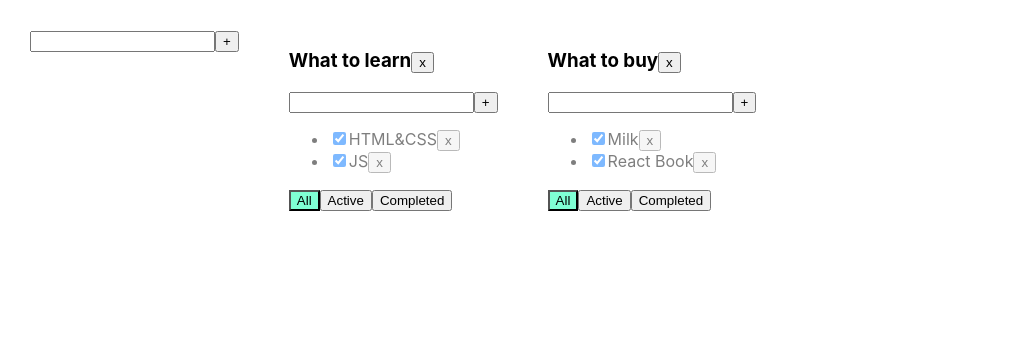
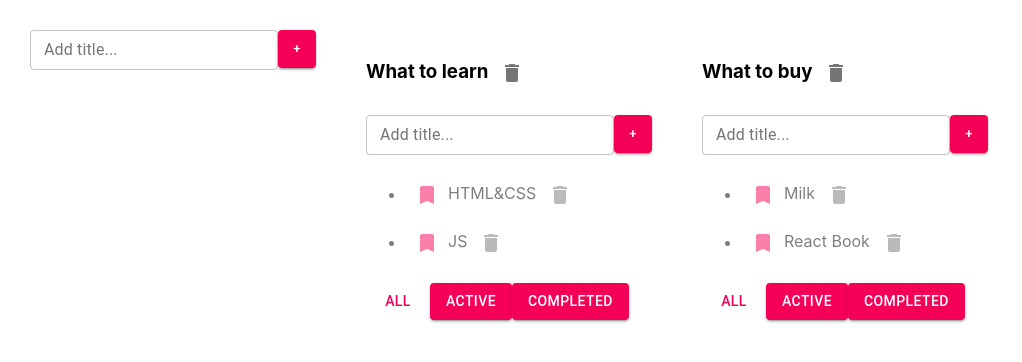
Before and after one commit to aliaksandr-batskalevich/3-react-toDoList, a React (Create React App) app: page / in a window 1280 px wide. Shown: the top 362 px of the page, without its empty margins (0-1022 px from the left). Built offline with nearby package versions, Linux system fonts and the light colour scheme.

Commit message:
files of 7th week (material UI)

```diff
--- /dev/null
+++ b/src/AddItemForm.tsx
@@ -0,0 +1,61 @@
+import React, {ChangeEvent, KeyboardEvent, useState} from 'react';
+import {Button, TextField} from "@material-ui/core";
+
+type AddItemFormPropsType = {
+    addItem: (title: string) => void
+}
+
+export function AddItemForm(props: AddItemFormPropsType) {
+
+    let [title, setTitle] = useState("");
+    let [error, setError] = useState<string | null>(null);
+
+    const addItem = () => {
+        if (title.trim() !== "") {
+            props.addItem(title);
+            setTitle("");
+        } else {
+            setError("Title is required");
+        }
+    };
+    const onChangeHandler = (e: ChangeEvent<HTMLInputElement>) => {
+        setTitle(e.currentTarget.value)
+    };
+    const onKeyPressHandler = (e: KeyboardEvent<HTMLInputElement>) => {
+        setError(null);
+        if (e.charCode === 13) {
+            addItem();
+        }
+    };
+
+    const styleForButton = {
+        maxWidth: '38px',
+        minWidth: '38px',
+        maxHeight: '38px',
+        minHeight: '38px',
+    }
+
+    return <div>
+        <TextField
+            id="outlined-basic"
+            size={'small'}
+            label={error ? error : 'Add title...'}
+            variant="outlined"
+            error={!!error}
+
+            value={title}
+            onChange={onChangeHandler}
+            onKeyPress={onKeyPressHandler}
+        />
+
+        <Button
+            variant="contained"
+            size={'small'}
+            style={styleForButton}
+            color={"secondary"}
+            onClick={addItem}
+        >
+            +
+        </Button>
+    </div>
+}
--- a/src/App.tsx
+++ b/src/App.tsx
@@ -2,7 +2,7 @@
 import './App.css';
 import {TaskType, Todolist} from './Todolist';
 import {v1} from 'uuid';
-import {AddItemForm} from "./components/AddItemForm";
+import {AddItemForm} from './AddItemForm';
 
 export type FilterValuesType = "all" | "active" | "completed";
 type TodolistType = {
@@ -17,6 +17,82 @@
 
 
 function App() {
+    function removeTask(id: string, todolistId: string) {
+        //достанем нужный массив по todolistId:
+        let todolistTasks = tasks[todolistId];
+        // перезапишем в этом объекте массив для нужного тудулиста отфилтрованным массивом:
+        tasks[todolistId] = todolistTasks.filter(t => t.id != id);
+        // засетаем в стейт копию объекта, чтобы React отреагировал перерисовкой
+        setTasks({...tasks});
+    };
+    function addTask(title: string, todolistId: string) {
+        let task = {id: v1(), title: title, isDone: false};
+        //достанем нужный массив по todolistId:
+        let todolistTasks = tasks[todolistId];
+        // перезапишем в этом объекте массив для нужного тудулиста копией, добавив в начало новую таску:
+        tasks[todolistId] = [task, ...todolistTasks];
+        // засетаем в стейт копию объекта, чтобы React отреагировал перерисовкой
+        setTasks({...tasks});
+    };
+    function changeFilter(value: FilterValuesType, todolistId: string) {
+        let todolist = todolists.find(tl => tl.id === todolistId);
+        if (todolist) {
+            todolist.filter = value;
+            setTodolists([...todolists])
+        }
+    };
+    function changeStatus(id: string, isDone: boolean, todolistId: string) {
+        //достанем нужный массив по todolistId:
+        let todolistTasks = tasks[todolistId];
+        // найдём нужную таску:
+        let task = todolistTasks.find(t => t.id === id);
+        //изменим таску, если она нашлась
+        if (task) {
+            task.isDone = isDone;
+            // засетаем в стейт копию объекта, чтобы React отреагировал перерисовкой
+            setTasks({...tasks});
+        }
+    };
+    function changeTaskTitle(id: string, newTitle: string, todolistId: string) {
+        //достанем нужный массив по todolistId:
+        let todolistTasks = tasks[todolistId];
+        // найдём нужную таску:
+        let task = todolistTasks.find(t => t.id === id);
+        //изменим таску, если она нашлась
+        if (task) {
+            task.title = newTitle;
+            // засетаем в стейт копию объекта, чтобы React отреагировал перерисовкой
+            setTasks({...tasks});
+        }
+    };
+    function removeTodolist(id: string) {
+        // засунем в стейт список тудулистов, id которых не равны тому, который нужно выкинуть
+        setTodolists(todolists.filter(tl => tl.id != id));
+        // удалим таски для этого тудулиста из второго стейта, где мы храним отдельно таски
+        delete tasks[id]; // удаляем св-во из объекта... значением которого являлся массив тасок
+        // засетаем в стейт копию объекта, чтобы React отреагировал перерисовкой
+        setTasks({...tasks});
+    };
+    function changeTodolistTitle(id: string, title: string) {
+        // найдём нужный todolist
+        const todolist = todolists.find(tl => tl.id === id);
+        if (todolist) {
+            // если нашёлся - изменим ему заголовок
+            todolist.title = title;
+            setTodolists([...todolists]);
+        }
+
+    };
+    function addTodolist(title: string) {
+        let newTodolistId = v1();
+        let newTodolist: TodolistType = {id: newTodolistId, title: title, filter: 'all'};
+        setTodolists([newTodolist, ...todolists]);
+        setTasks({
+            ...tasks,
+            [newTodolistId]: []
+        })
+    };
+
     let todolistId1 = v1();
     let todolistId2 = v1();
 
@@ -24,7 +100,6 @@
         {id: todolistId1, title: "What to learn", filter: "all"},
         {id: todolistId2, title: "What to buy", filter: "all"}
     ]);
-
     let [tasks, setTasks] = useState<TasksStateType>({
         [todolistId1]: [
             {id: v1(), title: "HTML&CSS", isDone: true},
@@ -36,73 +111,11 @@
         ]
     });
 
-
-    function removeTask(id: string, todolistId: string) {
-        //достанем нужный массив по todolistId:
-        let todolistTasks = tasks[todolistId];
-        // перезапишем в этом объекте массив для нужного тудулиста отфилтрованным массивом:
-        tasks[todolistId] = todolistTasks.filter(t => t.id != id);
-        // засетаем в стейт копию объекта, чтобы React отреагировал перерисовкой
-        setTasks({...tasks});
-    }
-
-    function addTask(title: string, todolistId: string) {
-        let task = {id: v1(), title: title, isDone: false};
-        //достанем нужный массив по todolistId:
-        let todolistTasks = tasks[todolistId];
-        // перезапишем в этом объекте массив для нужного тудулиста копией, добавив в начало новую таску:
-        tasks[todolistId] = [task, ...todolistTasks];
-        // засетаем в стейт копию объекта, чтобы React отреагировал перерисовкой
-        setTasks({...tasks});
-    }
-
-    function changeStatus(id: string, isDone: boolean, todolistId: string) {
-        //достанем нужный массив по todolistId:
-        let todolistTasks = tasks[todolistId];
-        // найдём нужную таску:
-        let task = todolistTasks.find(t => t.id === id);
-        //изменим таску, если она нашлась
-        if (task) {
-            task.isDone = isDone;
-            // засетаем в стейт копию объекта, чтобы React отреагировал перерисовкой
-            setTasks({...tasks});
-        }
-    }
-
-    function changeFilter(value: FilterValuesType, todolistId: string) {
-        let todolist = todolists.find(tl => tl.id === todolistId);
-        if (todolist) {
-            todolist.filter = value;
-            setTodolists([...todolists])
-        }
-    }
-
-    function removeTodolist(id: string) {
-        // засунем в стейт список тудулистов, id которых не равны тому, который нужно выкинуть
-        setTodolists(todolists.filter(tl => tl.id != id));
-        // удалим таски для этого тудулиста из второго стейта, где мы храним отдельно таски
-        delete tasks[id]; // удаляем св-во из объекта... значением которого являлся массив тасок
-        // засетаем в стейт копию объекта, чтобы React отреагировал перерисовкой
-        setTasks({...tasks});
-    }
-
-    const addTodoList = (title: string) => {
-        const newTodolistId = v1();
-        setTodolists([{id: newTodolistId, title: title, filter: "all"}, ...todolists]);
-        setTasks({...tasks, [newTodolistId]: []})
-    };
-
-    const editCallBackTaskHandler = (todoListId: string, taskId: string, data: string) => {
-        setTasks({...tasks, [todoListId]: tasks[todoListId].map(el => el.id === taskId ? {...el, title: data} : el)});
-    };
-
-    const editTodoListTitleHandler = (todoListId: string, newTitle: string) => {
-       setTodolists(todolists.map(el => el.id === todoListId ? {...el, title: newTitle} : el));
-    }
-
     return (
         <div className="App">
-            <AddItemForm callBack={addTodoList}/>
+
+            <AddItemForm addItem={addTodolist} />
+
             {
                 todolists.map(tl => {
                     let allTodolistTasks = tasks[tl.id];
@@ -126,8 +139,8 @@
                         changeTaskStatus={changeStatus}
                         filter={tl.filter}
                         removeTodolist={removeTodolist}
-                        editCallBackTask={editCallBackTaskHandler}
-                        editTodoListTitleHandler={editTodoListTitleHandler}
+                        changeTaskTitle={changeTaskTitle}
+                        changeTodolistTitle={changeTodolistTitle}
                     />
                 })
             }
--- /dev/null
+++ b/src/EditableSpan.tsx
@@ -0,0 +1,27 @@
+import React, {ChangeEvent, useState} from 'react';
+
+type EditableSpanPropsType = {
+    value: string
+    onChange: (newValue: string) => void
+}
+
+export function EditableSpan(props: EditableSpanPropsType) {
+    let [editMode, setEditMode] = useState(false);
+    let [title, setTitle] = useState(props.value);
+
+    const activateEditMode = () => {
+        setEditMode(true);
+        setTitle(props.value);
+    }
+    const activateViewMode = () => {
+        setEditMode(false);
+        props.onChange(title);
+    }
+    const changeTitle = (e: ChangeEvent<HTMLInputElement>) => {
+        setTitle(e.currentTarget.value)
+    }
+
+    return editMode
+        ? <input value={title} onChange={changeTitle} autoFocus onBlur={activateViewMode}/>
+        : <span onDoubleClick={activateEditMode}>{props.value}</span>
+}
--- a/src/Todolist.tsx
+++ b/src/Todolist.tsx
@@ -1,7 +1,9 @@
-import React, {ChangeEvent, useState, KeyboardEvent} from 'react';
+import React, {ChangeEvent} from 'react';
 import {FilterValuesType} from './App';
-import {AddItemForm} from "./components/AddItemForm";
-import {EditableSpan} from "./components/EditableSpan";
+import {AddItemForm} from './AddItemForm';
+import {EditableSpan} from './EditableSpan';
+import {Button, Checkbox, IconButton} from "@material-ui/core";
+import {Bookmark, BookmarkBorder, Delete} from "@material-ui/icons";
 
 export type TaskType = {
     id: string
@@ -18,37 +20,35 @@
     addTask: (title: string, todolistId: string) => void
     changeTaskStatus: (id: string, isDone: boolean, todolistId: string) => void
     removeTodolist: (id: string) => void
+    changeTodolistTitle: (id: string, newTitle: string) => void
     filter: FilterValuesType
-    editCallBackTask: (todoListId: string, taskId: string, data: string) => void
-    editTodoListTitleHandler: (todoListId: string, newTitle: string) => void
+    changeTaskTitle: (taskId: string, newTitle: string, todolistId: string) => void
 }
 
 export function Todolist(props: PropsType) {
-
-    const removeTodolist = () => props.removeTodolist(props.id);
-
-    const addTaskHandler = (title: string) => {
+    const addTask = (title: string) => {
         props.addTask(title, props.id);
-    }
-
+    };
+    const removeTodolist = () => {
+        props.removeTodolist(props.id);
+    };
+    const changeTodolistTitle = (title: string) => {
+        props.changeTodolistTitle(props.id, title);
+    };
     const onAllClickHandler = () => props.changeFilter("all", props.id);
     const onActiveClickHandler = () => props.changeFilter("active", props.id);
     const onCompletedClickHandler = () => props.changeFilter("completed", props.id);
 
-    const editCallBackTaskHandler = (taskId: string, data: string) => {
-        props.editCallBackTask(props.id, taskId, data);
-    }
+    return <div>
 
-    const editTodoListTitleHandler = (todoListId: string, newTitle: string) => {
-        props.editTodoListTitleHandler(todoListId, newTitle);
-    }
+        <h3>
+            <EditableSpan value={props.title} onChange={changeTodolistTitle} />
+            <IconButton aria-label="delete" onClick={removeTodolist}>
+                <Delete />
+            </IconButton>
+        </h3>
 
-    return <div>
-        <h3>
-            <EditableSpan universalId={props.id} title={props.title} editCallBackTask={editTodoListTitleHandler}/>
-            <button onClick={removeTodolist}>x</button>
-        </h3>
-        <AddItemForm callBack={addTaskHandler} />
+        <AddItemForm addItem={addTask}/>
         <ul>
             {
                 props.tasks.map(t => {
@@ -57,25 +57,33 @@
                         let newIsDoneValue = e.currentTarget.checked;
                         props.changeTaskStatus(t.id, newIsDoneValue, props.id);
                     }
+                    const onTitleChangeHandler = (newValue: string) => {
+                        props.changeTaskTitle(t.id, newValue, props.id);
+                    }
+
 
                     return <li key={t.id} className={t.isDone ? "is-done" : ""}>
-                        <input type="checkbox" onChange={onChangeHandler} checked={t.isDone}/>
-                        <EditableSpan universalId={t.id} title={t.title} editCallBackTask={editCallBackTaskHandler}/>
-                        <button onClick={onClickHandler}>x</button>
+                        <Checkbox
+                            icon={<BookmarkBorder />}
+                            checkedIcon={<Bookmark />}
+
+                            checked={t.isDone}
+                            onChange={onChangeHandler}
+                        />
+                        <EditableSpan value={t.title} onChange={onTitleChangeHandler} />
+                        <IconButton aria-label="delete" onClick={onClickHandler}>
+                            <Delete />
+                        </IconButton>
                     </li>
                 })
             }
         </ul>
         <div>
-            <button className={props.filter === 'all' ? "active-filter" : ""}
-                    onClick={onAllClickHandler}>All
-            </button>
-            <button className={props.filter === 'active' ? "active-filter" : ""}
-                    onClick={onActiveClickHandler}>Active
-            </button>
-            <button className={props.filter === 'completed' ? "active-filter" : ""}
-                    onClick={onCompletedClickHandler}>Completed
-            </button>
+            <Button variant={props.filter !== 'all' ? "contained" : 'text'} onClick={onAllClickHandler} color={'secondary'}>All</Button>
+
+            <Button variant={props.filter !== 'active' ? "contained" : 'text'} onClick={onActiveClickHandler} color={'secondary'}>Active</Button>
+
+            <Button variant={props.filter !== 'completed' ? "contained" : 'text'} onClick={onCompletedClickHandler} color={'secondary'}>Completed</Button>
         </div>
     </div>
 }
--- a/src/components/AddItemForm.tsx
+++ /dev/null
@@ -1,46 +0,0 @@
-import React, {ChangeEvent, KeyboardEvent, useState} from "react";
-
-type AddItemFormPropsType = {
-    callBack: (title: string) => void
-}
-
-export const AddItemForm: React.FC<AddItemFormPropsType> = ({callBack}) => {
-
-    let [title, setTitle] = useState("");
-    let [error, setError] = useState<string | null>(null);
-
-    const addTaskFn = () => {
-        let newTitle = title.trim();
-        if (newTitle !== "") {
-            callBack(newTitle);
-            setTitle("");
-        } else {
-            setError("Title is required");
-        }
-    };
-
-    const onChangeHandler = (e: ChangeEvent<HTMLInputElement>) => {
-        setTitle(e.currentTarget.value)
-    };
-
-    const onKeyPressHandler = (e: KeyboardEvent<HTMLInputElement>) => {
-        setError(null);
-        if (e.charCode === 13) {
-            addTaskFn();
-        }
-    };
-
-
-
-    return (
-        <div>
-            <input value={title}
-                   onChange={onChangeHandler}
-                   onKeyPress={onKeyPressHandler}
-                   className={error ? "error" : ""}
-            />
-            <button onClick={addTaskFn}>+</button>
-            {error && <div className="error-message">{error}</div>}
-        </div>
-    )
-}
--- a/src/components/EditableSpan.tsx
+++ /dev/null
@@ -1,33 +0,0 @@
-import React, {ChangeEvent, useState, KeyboardEvent} from "react";
-
-type EditableSpanPropsType = {
-    universalId: string
-    title: string
-    editCallBackTask: (universalId: string, data: string) => void
-}
-
-export const EditableSpan = (props: EditableSpanPropsType) => {
-
-    let [edit, setEdit] = useState(false);
-    let [newValue, setNewValue] = useState<string>(props.title);
-
-    const editHandler = () => {
-        setEdit(!edit);
-        edit && props.editCallBackTask(props.universalId, newValue)
-    }
-
-    const onChangeHandler = (event: ChangeEvent<HTMLInputElement>) => {
-        setNewValue(event.currentTarget.value)
-    }
-
-    const onKeyPressHandler = (event: KeyboardEvent<HTMLInputElement>) => {
-        event.key === 'Enter' && editHandler();
-    }
-
-    return (
-        edit
-            ? <input autoFocus onKeyPress={onKeyPressHandler} onBlur={editHandler} value={newValue} onChange={onChangeHandler}/>
-            : <span onDoubleClick={editHandler}>{props.title}</span>
-        // <input value={props.title}/>
-    )
-}
```
Also changed, not shown: package.json (+7 -1 lines), 1 other file (tests, documents, lock files or other folders).
